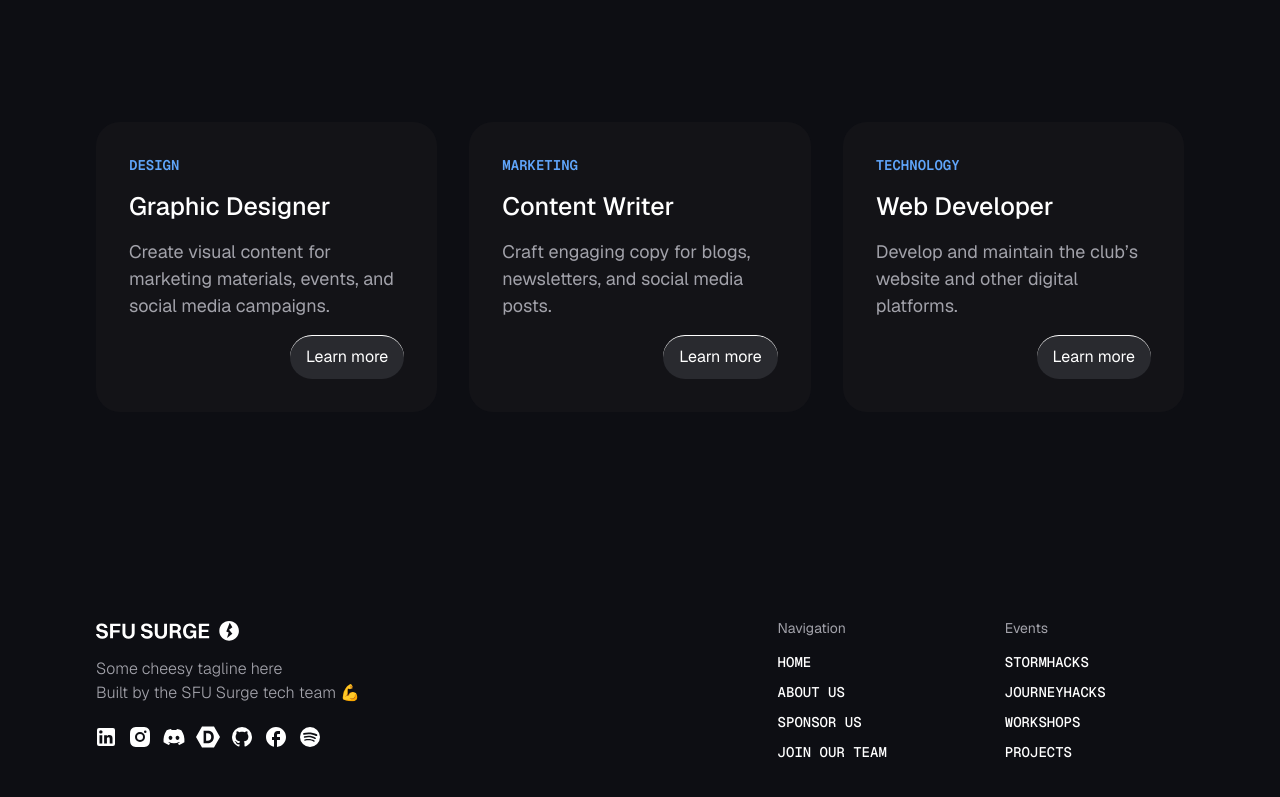
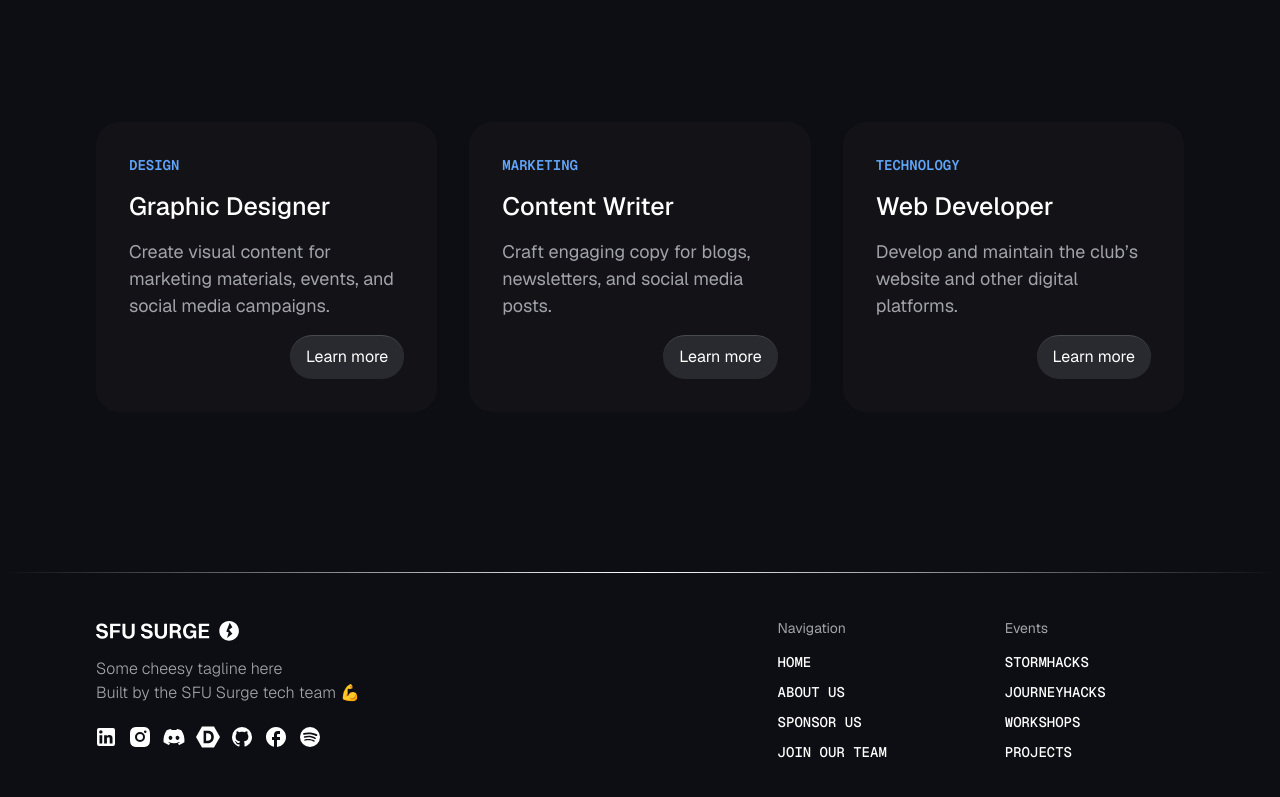
Before and after one commit to sfusurge/surge_website, a Next.js app: page /join in a window 1280 px wide. Shown: the part 1613-2410 px from the top of the page. Built offline with nearby package versions, Linux system fonts and the light colour scheme.

Commit message:
styling fixes
fixed border tertiary not working and buttons needing their utility class.

```diff
--- a/src/app/globals.css
+++ b/src/app/globals.css
@@ -26,7 +26,7 @@
   --text-brand-primary: 96 165 250;
 
   /* BORDER COLORS */
-  --border-tertiary: 38 38 38;
+  --border-tertiary: 255 255 255;
 
   background-color: rgb(var(--sunken));
   color: rgb(var(--text-primary));
@@ -34,7 +34,7 @@
 
 @layer components {
   .button-link {
-    @apply border-t border-border-tertiary block cursor-pointer rounded-full w-fit flex items-center transition-colors;
+    @apply border-t border-border-tertiary/15 block cursor-pointer rounded-full w-fit flex items-center transition-colors;
   }
 
   .button-link.md {
--- a/src/app/join/[jobId]/page.tsx
+++ b/src/app/join/[jobId]/page.tsx
@@ -82,9 +82,9 @@ export default function JobPage({ params: { jobId } }: JobPageProps) {
 
         <a
           href={`${job?.listing}`}
-          className="border-t border-border-tertiary cursor-pointer rounded-full flex items-center text-center justify-center transition-colors h-11 px-4 bg-brand-primary hover:bg-brand-primary-hover w-full active:bg-brand-primary-pressed focus:ring focus:ring-brand-primary md:w-[8rem]"
+          className=" button-link primary md items-center "
         >
-          apply now
+          Apply Now
         </a>
       </div>
       <div className="flex flex-col gap-12">
--- a/src/app/join/page.tsx
+++ b/src/app/join/page.tsx
@@ -36,7 +36,7 @@ export default function joinTeam() {
       </section>
 
       <section className="flex flex-col items-center text-center gap-2">
-        <span className="text-sm font-GeistMono uppercase text-[#60A5FA] font-semibold">
+        <span className="text-caption">
           Benefits
         </span>
         <h2 className="title-1 emphasized mb-12"> Why Volunteer With Surge?</h2>
@@ -62,7 +62,7 @@ export default function joinTeam() {
       </section>
 
       <section className="flex flex-col items-center text-center gap-2">
-        <span className="text-sm font-GeistMono uppercase text-[#60A5FA] font-semibold">
+        <span className="text-caption">
           Upcoming Oppurtunity
         </span>
         <h2 className="title-1 emphasized mb-4"> Stormhacks 2024</h2>
--- a/src/components/JobCard.tsx
+++ b/src/components/JobCard.tsx
@@ -16,7 +16,7 @@ type JobCardProps = {
   }: JobCardProps) {
     return (
       <Link  href={url} className={`${className} w-full bg-[#151519]/90 rounded-3xl flex flex-col p-8 gap-4 border border-gray-500/0 hover:border-gray-200/10 transition-all duration-300 cursor-pointer`}>
-        <div className="text-sm font-GeistMono uppercase text-[#60A5FA] font-semibold">{team}</div>
+        <span className="text-caption">{team}</span>
         <h2 className="text-xl font-medium">{title}</h2>
         <p className="text-base text-text-secondary font-normal line-clamp-3 text-ellipsis">{description}</p>
         <button  className="button-link secondary md align ml-auto mt-auto font-normal">Learn more</button>
--- a/tailwind.config.ts
+++ b/tailwind.config.ts
@@ -20,7 +20,7 @@ const config: Config = {
           "rgb(var(--brand-primary-hover) / <alpha-value>)",
         "brand-primary-pressed":
           "rgb(var(--brand-primary-pressed) / <alpha-value>)",
-        "border-tertiary": "var(--border-tertiary)",
+        "border-tertiary": "rgb(var(--border-tertiary) / <alpha-value>)",
       },
       backgroundColor: {
         "surface": "rgb(var(--surface) / <alpha-value>)"
```
